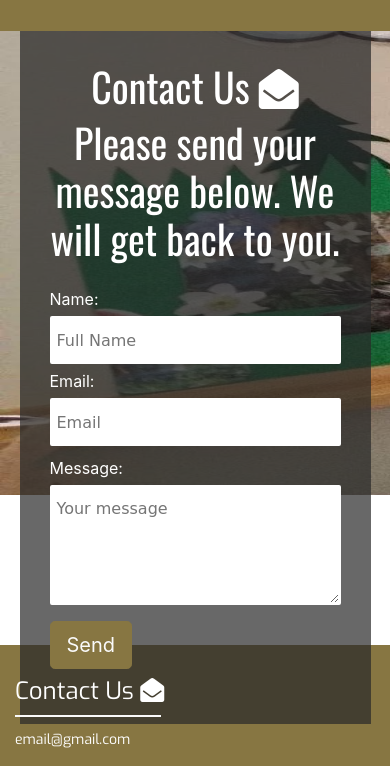
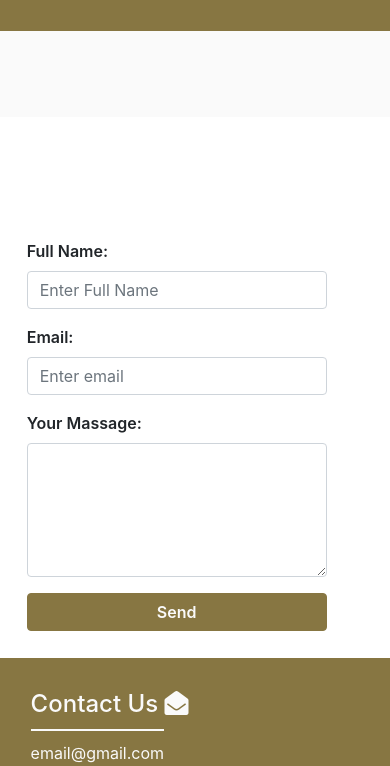
Before and after one commit to Code-Institute-Submissions/Kindergarten_WebApp, a plain HTML site: page contact.html in a window 390 px wide. Shown: the part 75-841 px from the top of the page. Drawn offline with nearby package versions, Linux system fonts and the light colour scheme; a web font is replaced by a local one.

Commit message:
make some changes in first section in about.html and make contact.html more responsiv

```diff
--- a/assets/css/style.css
+++ b/assets/css/style.css
@@ -197,128 +197,64 @@ left: 15px;
 position: absolute;
 }
 
-/*------------------Contact------------------*/
-
-#contact-image{
-    clear: both;
-    margin-top: 5%;
-    height: 600px;
-    width: 100%;
-    background: url("../images/contact.jpg");
-    background-repeat: no-repeat;
-    background-size:2200px 550px;
+/*--------------Contact-------------------*/
+body{
+		background-color: #fafafa;
+	}
+	.contact{
+		padding: 4%;
+		height: 400px;
+	}
+    .mt-5 {
+    margin-top: 12rem!important;
+}
+.email-link{
+    color: #fafafa;
+    text-decoration: none !important;
+}
+.contact-form-color{
+    color: #fafafa;
 }
 
-.contact-form{
-background-color: rgba(40,40,40,0.7);
-position: absolute;
-right: 10%;
-float: right;
-margin-top:60px;
-width: 100%;
-max-width: 600px;
-padding: 30px;
-box-sizing: border-box;
-color: #fff;
-}
-.btn-send-custom{
-color: #fafafa ;
-background-color: #877642;
-border-color: #877642;
-}
-.btn-send-custom:hover{
+	.col-md-5{
+        background: #877642 ;
+		padding: 4%;
+	}
+	.contact-info{
+		margin-top:10%;
+	}
+	.contact-info img{
+		margin-bottom: 15%;
+	}
+	.contact-info h2{
+		margin-bottom: 10%;
+	}
+	.col-md-7{
+		background: #fff;
+		padding: 3%;
+	}
+	.contact-form label{
+		font-weight:600;
+	}
+	.contact-form button{
+        color: #fafafa ;
+        background-color: #877642;
+        border-color: #877642;
+		font-weight: 600;
+		width: 100%;
+	}
+    .contact-form button:hover{
   background-color: #fafafa;
   color: #877642;
 }
-.btn.btn-secondary.btn-lg:active{
+.contact-form button:active{
   background-color: #fafafa;
   color: #877642;
   box-shadow: #fafafa !important;
 }
-/* content */
-.content-info {
-  text-align: center;
-}
 
-.content h1 {
-  letter-spacing: 1px;
-}
+/*-------------End Contact--------------*/
 
-
-/* form */
-.form {
-  width: 100%;
-  margin: 25px 0;
-}
-
-.name,
-.email,
-.message {
-  width: 100%;
-  min-height: 65px;
-  margin: 10px 0;
-}
-
-.form input[type="text"],
-.form textarea {
-  border: 2px solid #fff;
-  padding: 10px 5px;
-  outline: none;
-  border-radius: 2px;
-  width: 100%;
-  box-sizing: border-box;
-  transition: all 0.2s ease;
-}
-
-.form input:focus,
-.form textarea:focus {
-  border-color: #877642;
-  outline: none;
-  box-shadow: inset 0 1px 1px rgba(0, 0, 0, 0.0125),
-    0 0 8px rgba(76, 161, 175, 0.5);
-}
-
-.form .label {
-  margin-bottom: 5px;
-  text-transform: capitalize;
-}
-
-/* top-contact */
-.name .input-form {
-  width: 100%;
-  float: left;
-  margin-right: 5%;
-}
-
-.name .input-form:last-child {
-  margin-right: 0;
-}
-
-
-/* middle-form */
-.email {
-  clear: both;
-}
-
-/* bottom-form */
-.message textarea {
-  height: 120px;
-}
-
-
-
-::-webkit-input-placeholder {
-  /* Chrome/Opera/Safari */
-  font-family: "Kavivanar", cursive;
-}
-::-moz-placeholder {
-  /* Firefox 19+ */
-  font-family: "Kavivanar", cursive;
-}
-:-ms-input-placeholder {
-  /* IE 10+ */
-  font-family: "Kavivanar", cursive;
-}
 
 /*-------------------about us--------------------*/
 .avatar {
@@ -439,3 +375,21 @@ border-color: #877642;
       padding-bottom:1%;
     }
 }
+@media screen and (max-width: 1440px) {
+  footer {
+    display: none;
+  }
+}
+@media (min-width: 768px){
+.col-md-6 {
+    -ms-flex: 0 0 50%;
+    flex: 0 0 50%;
+    max-width: 100%;
+}
+}
+@media (max-width: 768px){
+.xs-column-reverse {
+  display: flex;
+  flex-direction: column-reverse;
+}
+}
--- a/contact.html
+++ b/contact.html
@@ -45,53 +45,24 @@
 			</div>
 		</nav>
 	</header>
-	<section id="contact-image">
-		<form class="contact-form" method="post">
-			<div class="content-info">
-				<h5 class="font-weight-light h-text">Contact Us <i class="fa fa-envelope-open"></i></h5>
-				<h5 class="font-weight-light h-text">Please send your message below. We will get back to you.</h5>
-			</div>
-			<div class="form">
-				<div class="name">
-					<div class="input-form">
-						<div class="label">Name:</div>
-						<input type="text" placeholder="Full Name" required>
-                    </div>
-					</div>
-					<div class="email">
-						<div class="input-form">
-							<div class="label">Email:</div>
-							<input type="text" placeholder="Email" required>
-                    </div>
-						</div>
-						<div class="message">
-							<div class="input-form">
-								<div class="label">Message:</div>
-								<textarea placeholder="Your message" required></textarea>
-							</div>
-						</div>
-						<input type="submit" class="btn btn-secondary btn-lg btn-send-custom" value="Send">
-            </div>
-		</form>
-	</section>
-	<footer class="mainfooter bg-footer-color">
-		<div class="footer-middle">
+    <section>
 <div class="container">
-				<div class="row">
-					<div class="col-md-4 col-sm-4">
+            <div class="row mt-5 xs-column-reverse">
+        		<div class="col-md-5 contact-form-color">
+                    <div class="col-md-6 col-sm-6 mt-3 pb-3">
                         <!--Column1-->
-						<div class="footer-pad">
+                        <div>
                             <h4>Contact Us <i class="fa fa-envelope-open"></i></h4>
                             <hr>
                             <ul class="list-unstyled">
                                 <li><a href="#"></a></li>
-								<li><a href="#">email@gmail.com</a></li>
+                                <li><a class="email-link" href="#">email@gmail.com</a></li>
                             </ul>
                         </div>
                     </div>
-					<div class="col-md-4 col-sm-4">
-						<!--Column1-->
-						<div class="footer-pad">
+                    <div class="col-md-6 col-sm-6 pb-3">
+                        <!--Column2-->
+                        <div>
                             <h4>address <i class="fas fa-map-marker-alt"></i></h4>
                             <hr>
                             <ul class="list-unstyled">
@@ -101,7 +72,7 @@
                             </ul>
                         </div>
                     </div>
-					<div class="col-md-4 col-sm-4">
+                    <div class="col-md-6 col-sm-6 pb-3">
                         <h4>Follow Us</h4>
                         <hr>
                         <ul class="social-network social-circle">
@@ -110,14 +81,36 @@
                         </ul>
                     </div>
         		</div>
-				<div class="row">
-					<div class="col-md-12 copy">
-						<p class="text-left">&copy; Copyright 2020 </p>
+        		<div class="col-md-7">
+        			<form class="contact-form">
+        				<div class="form-group">
+        				  <label class="control-label col-sm-4" for="fname">Full Name:</label>
+        				  <div class="col-sm-12">
+        					<input type="text" class="form-control" id="fname" placeholder="Enter Full Name" name="fname" required>
+        				  </div>
+        				</div>
+        				<div class="form-group">
+        				  <label class="control-label col-sm-2" for="email">Email:</label>
+        				  <div class="col-sm-12">
+        					<input type="email" class="form-control" id="email" placeholder="Enter email" name="email" required>
+        				  </div>
+        				</div>
+        				<div class="form-group">
+        				  <label class="control-label col-sm-4" for="comment">Your Massage:</label>
+        				  <div class="col-sm-12">
+        					<textarea class="form-control " rows="5" id="comment" required></textarea>
+        				  </div>
+        				</div>
+        				<div class="form-group">
+        				  <div class="col-sm-12 col-sm-10">
+        					<button type="submit" class="btn btn-default">Send</button>
+        				  </div>
+        				</div>
+        			</form>
         		</div>
         	</div>
 </div>
-		</div>
-	</footer>
+</section>
 	<script src="https://code.jquery.com/jquery-3.4.1.slim.min.js"
 		integrity="sha384-J6qa4849blE2+poT4WnyKhv5vZF5SrPo0iEjwBvKU7imGFAV0wwj1yYfoRSJoZ+n" crossorigin="anonymous">
 	</script>
```
Also changed, not shown: about.html (+4 -4 lines). Lines whose indentation alone changed are shown as unchanged.
